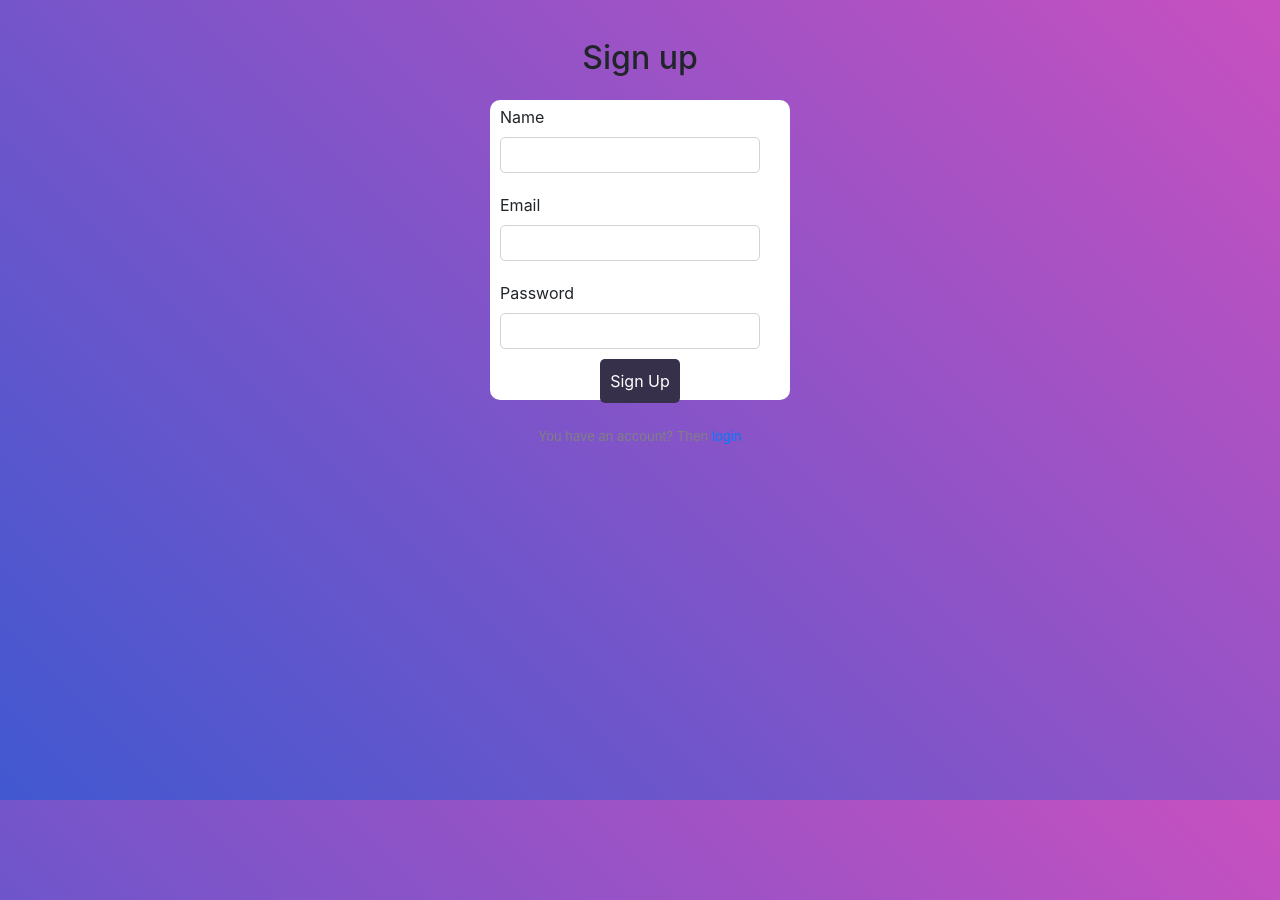
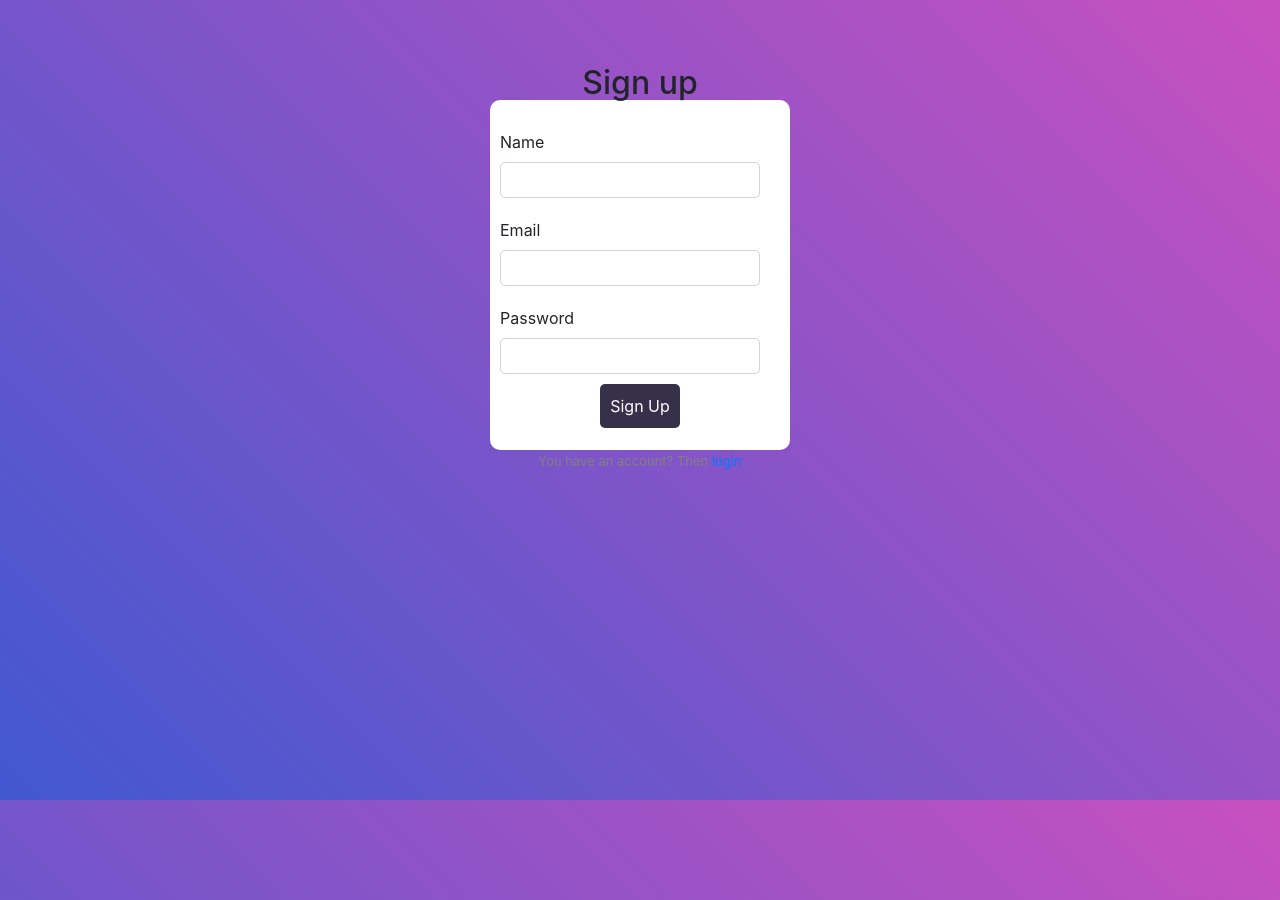
Before and after one commit to esenzh/takeoff-test, a React app in the folder client/: page /signup in a window 1280 px wide. Built offline with nearby package versions, Linux system fonts and the light colour scheme.

Commit message:
style: set height to signup card

```diff
--- a/client/src/styles/App.css
+++ b/client/src/styles/App.css
@@ -100,9 +100,17 @@ tbody tr:hover {
     cursor: pointer;
 }
 
-.login-card, .signup-card {
+.login-card {
     background-color: #fff;
     height: 300px;
+    width: 300px;
+    margin: 100px auto;
+    border-radius: 10px;
+}
+
+.signup-card {
+    background-color: #fff;
+    height: 350px;
     width: 300px;
     margin: 100px auto;
     border-radius: 10px;
```
